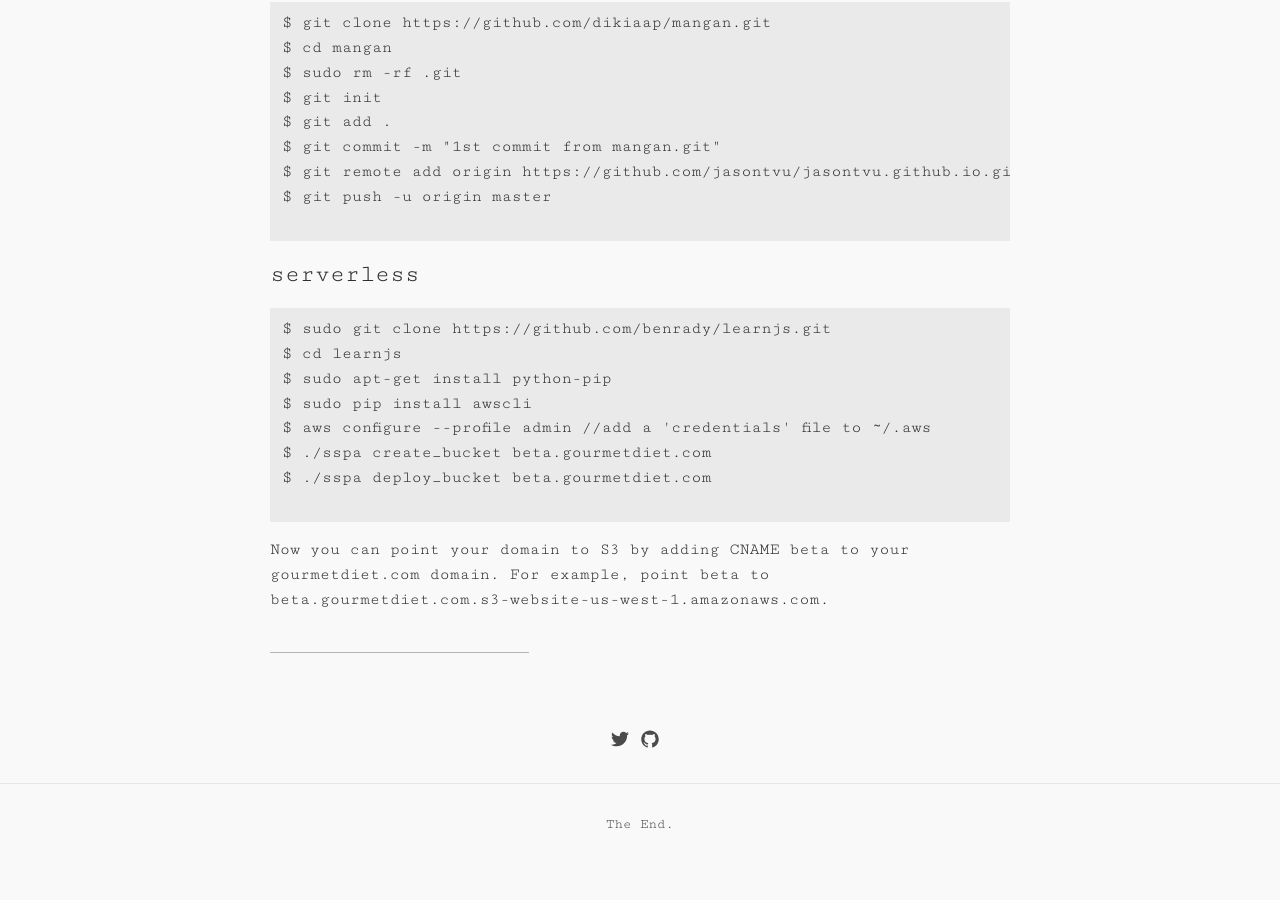
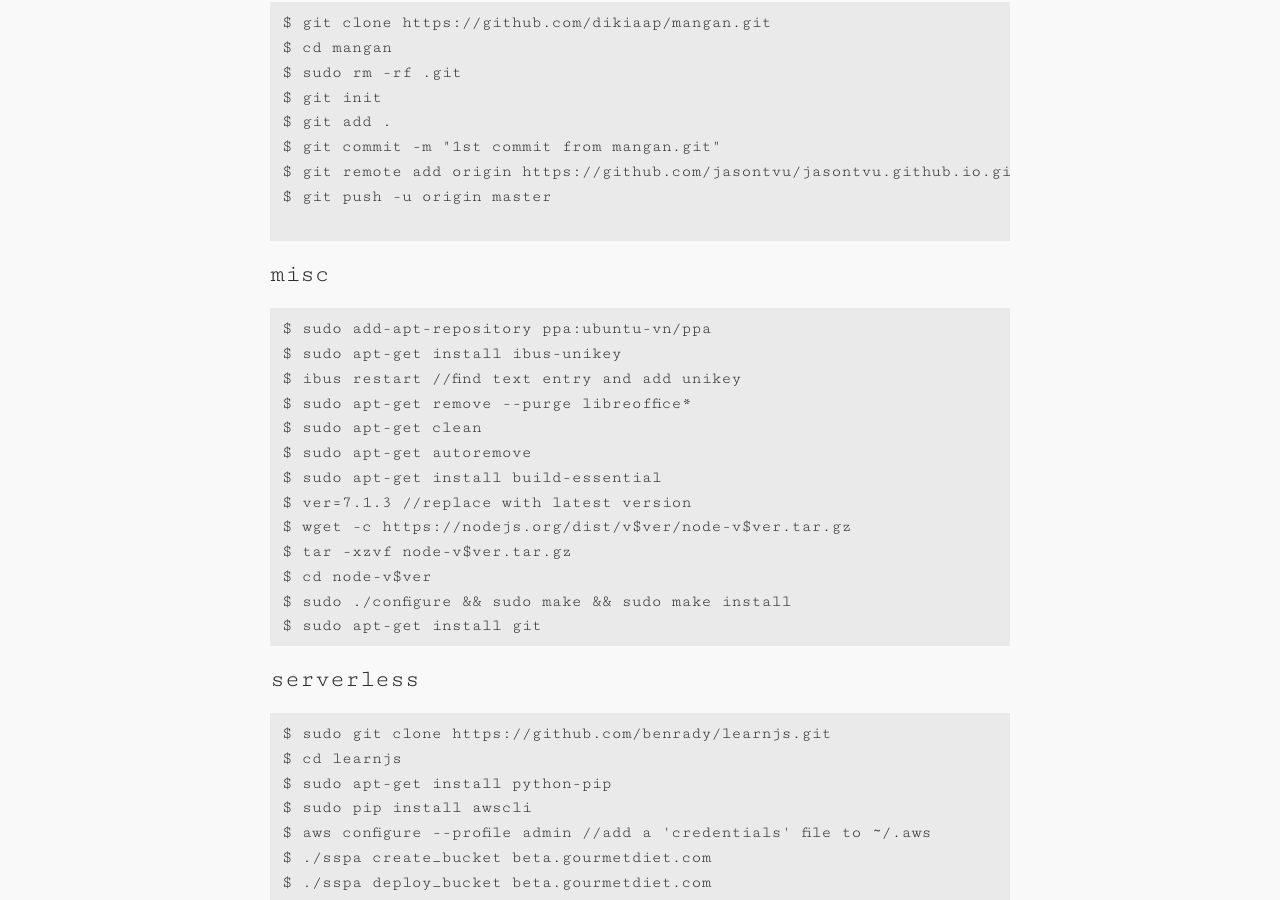
Before and after one commit to jasontvu/jasontvu.github.io, a Jekyll site: the page built from _posts/2016-05-05-welcome.md, in a window 1280 px wide and 900 px high, scrolled down 425 px. Built offline with Jekyll 4.4.1, drawn with Linux system fonts in a browser that asks for light colours; some web fonts are replaced; before the commit the page ends 1290 px from its top, so only the background shows below that.

Commit message:
Update 2016-05-05-welcome.md

````diff
--- a/_posts/2016-05-05-welcome.md
+++ b/_posts/2016-05-05-welcome.md
@@ -23,7 +23,23 @@ $ git remote add origin https://github.com/jasontvu/jasontvu.github.io.git
 $ git push -u origin master
 
 ```
+## misc
 
+```
+$ sudo add-apt-repository ppa:ubuntu-vn/ppa
+$ sudo apt-get install ibus-unikey
+$ ibus restart //find text entry and add unikey
+$ sudo apt-get remove --purge libreoffice*
+$ sudo apt-get clean
+$ sudo apt-get autoremove
+$ sudo apt-get install build-essential
+$ ver=7.1.3 //replace with latest version
+$ wget -c https://nodejs.org/dist/v$ver/node-v$ver.tar.gz
+$ tar -xzvf node-v$ver.tar.gz
+$ cd node-v$ver
+$ sudo ./configure && sudo make && sudo make install
+$ sudo apt-get install git
+```
 ## serverless
 
 ```
````
